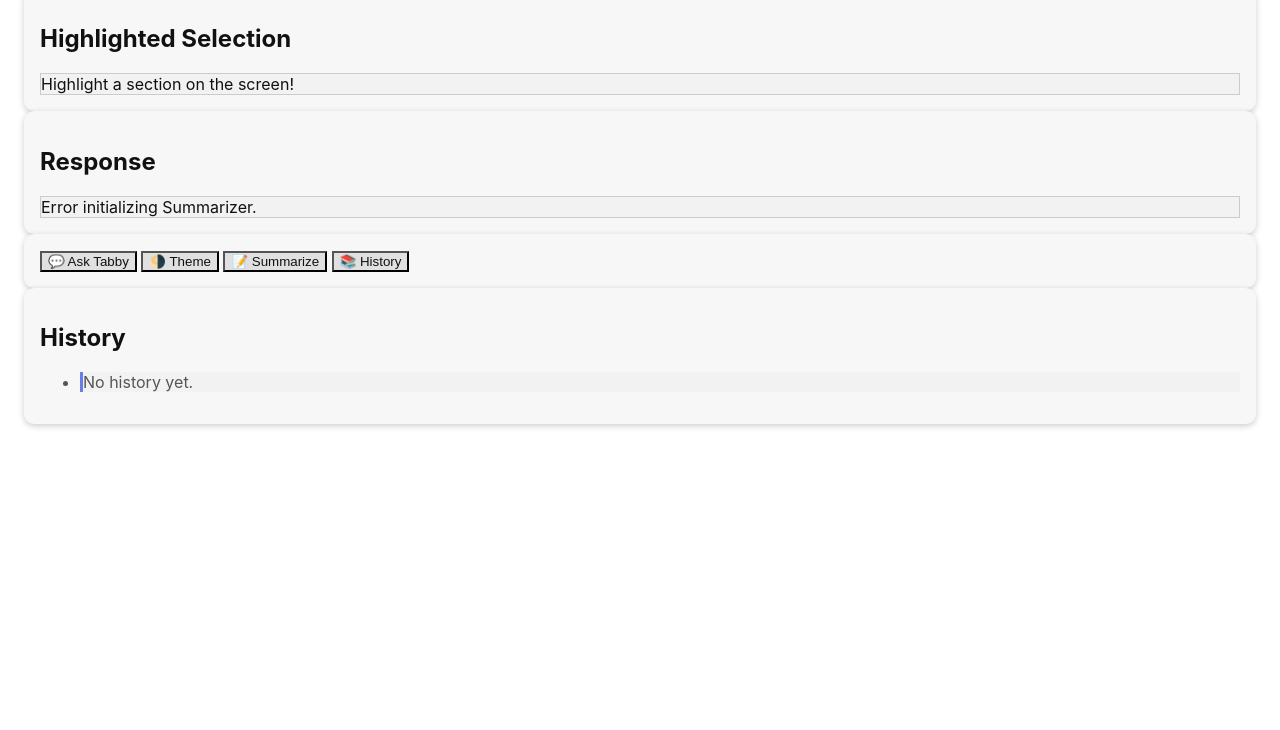
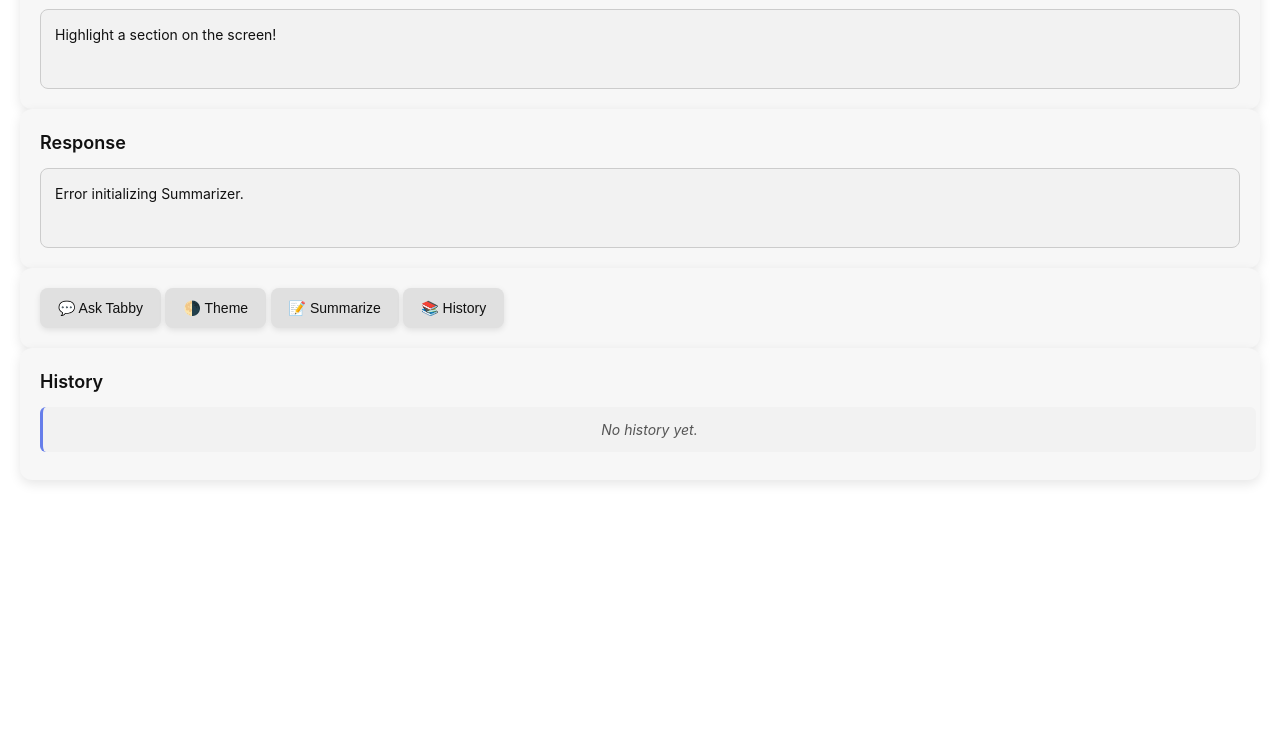
Before and after one commit to danielbakrr/tabby-assistant-2.0, a browser extension: page html/sidepanel.html in a window 1280 px wide. Shown: the part 118-848 px from the top of the page. After the commit the page ends 800 px from the top, so only its background shows below. Drawn offline with Linux system fonts and the light colour scheme.

Commit message:
generated design for sidepanel

```diff
--- a/css/sidepanel.css
+++ b/css/sidepanel.css
@@ -8,6 +8,7 @@
     --button-bg: #e0e0e0;
     --button-hover: #d0d0d0;
     --history-bg: #f2f2f2;
+    --shadow: rgba(0, 0, 0, 0.1);
 }
 
 body.dark-mode {
@@ -20,45 +21,130 @@ body.dark-mode {
     --button-bg: #2c2c2c;
     --button-hover: #3a3a3a;
     --history-bg: #2c2c2c;
+    --shadow: rgba(0, 0, 0, 0.5);
 }
 
-/* Apply variables */
+* {
+    box-sizing: border-box;
+    margin: 0;
+    padding: 0;
+}
+
 body {
     font-family: -apple-system, BlinkMacSystemFont, 'Segoe UI', Roboto, sans-serif;
     background: var(--bg);
     color: var(--text);
     min-height: 100vh;
-    padding: 16px;
+    padding: 20px;
+    line-height: 1.5;
 }
 
 section {
     background: var(--section-bg);
-    padding: 16px;
-    border-radius: 10px;
-    box-shadow: 0 2px 6px rgba(0,0,0,0.2);
+    padding: 20px;
+    border-radius: 12px;
+    box-shadow: 0 4px 12px var(--shadow);
+    transition: background 0.3s ease, box-shadow 0.3s ease;
 }
 
+h1, h2 {
+    font-weight: 600;
+    margin-bottom: 12px;
+}
+
+h1 {
+    font-size: 24px;
+    color: var(--text);
+}
+
+h2 {
+    font-size: 18px;
+    color: var(--text);
+}
+
+/* Selection & Response boxes */
 #selectionText, #responseText {
     background: var(--history-bg);
     border: 1px solid var(--border);
+    border-radius: 8px;
+    padding: 14px;
+    min-height: 80px;
+    font-size: 14px;
     color: var(--text);
+    transition: background 0.3s ease, border 0.3s ease;
 }
 
 button {
     background: var(--button-bg);
     color: var(--text);
+    border: none;
+    border-radius: 8px;
+    padding: 12px 18px;
+    font-size: 14px;
+    font-weight: 500;
+    cursor: pointer;
+    box-shadow: 0 2px 6px var(--shadow);
+    transition: all 0.2s ease;
 }
 
 button:hover {
     background: var(--button-hover);
+    transform: translateY(-2px);
+    box-shadow: 0 4px 10px var(--shadow);
+}
+
+button:active {
+    transform: translateY(0);
+    box-shadow: 0 2px 6px var(--shadow);
+}
+
+#historyArea {
+    max-height: 280px;
+    overflow-y: auto;
+    padding-right: 4px;
+}
+
+#historyList {
+    list-style: none;
 }
 
 #historyList li {
     background: var(--history-bg);
     border-left: 3px solid var(--accent);
+    padding: 12px;
+    margin-bottom: 8px;
+    border-radius: 6px;
     color: var(--text-muted);
+    font-size: 14px;
+    transition: background 0.2s ease;
 }
 
 #historyList li:hover {
     background: var(--button-hover);
+    cursor: pointer;
 }
+
+#historyArea::-webkit-scrollbar {
+    width: 6px;
+}
+
+#historyArea::-webkit-scrollbar-track {
+    background: var(--section-bg);
+    border-radius: 3px;
+}
+
+#historyArea::-webkit-scrollbar-thumb {
+    background: var(--accent);
+    border-radius: 3px;
+}
+
+#historyArea::-webkit-scrollbar-thumb:hover {
+    background: #5568d3;
+}
+
+.empty-state {
+    text-align: center;
+    font-style: italic;
+    color: var(--text-muted);
+    padding: 16px;
+}
```
